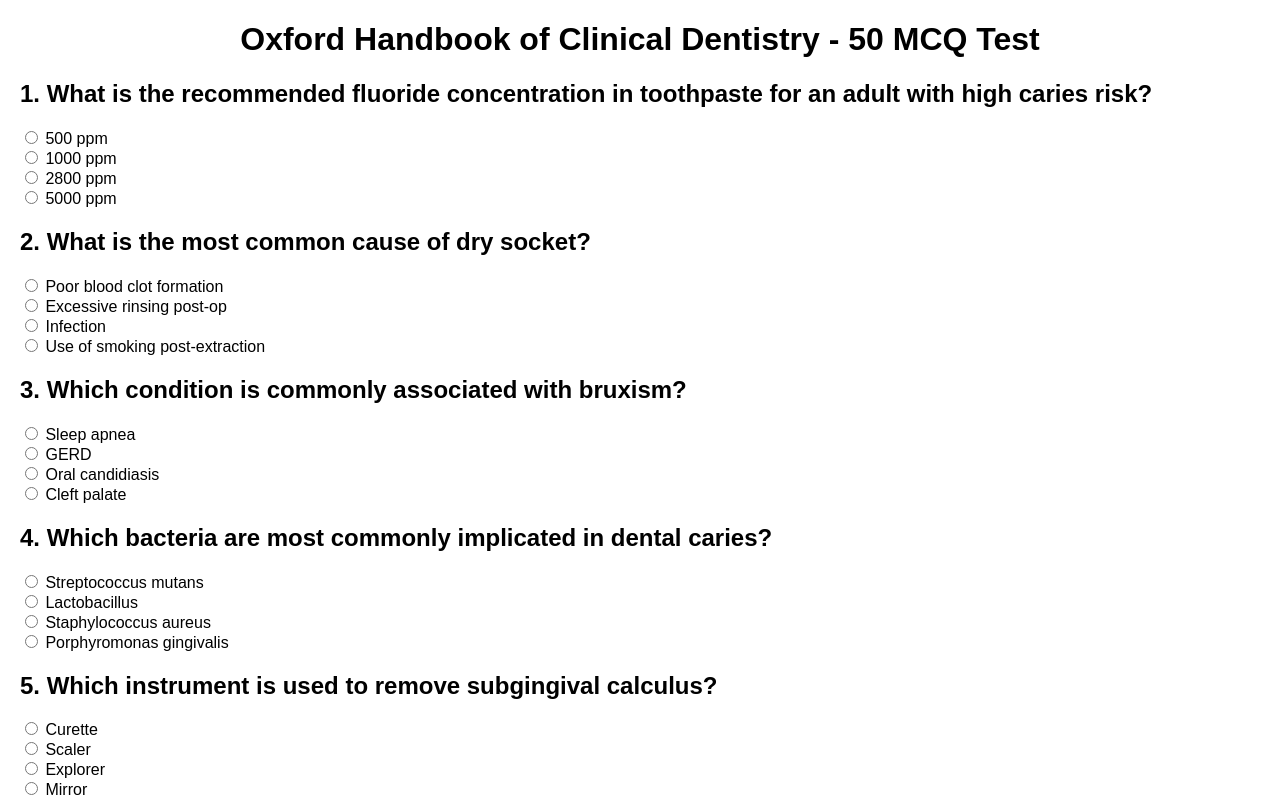
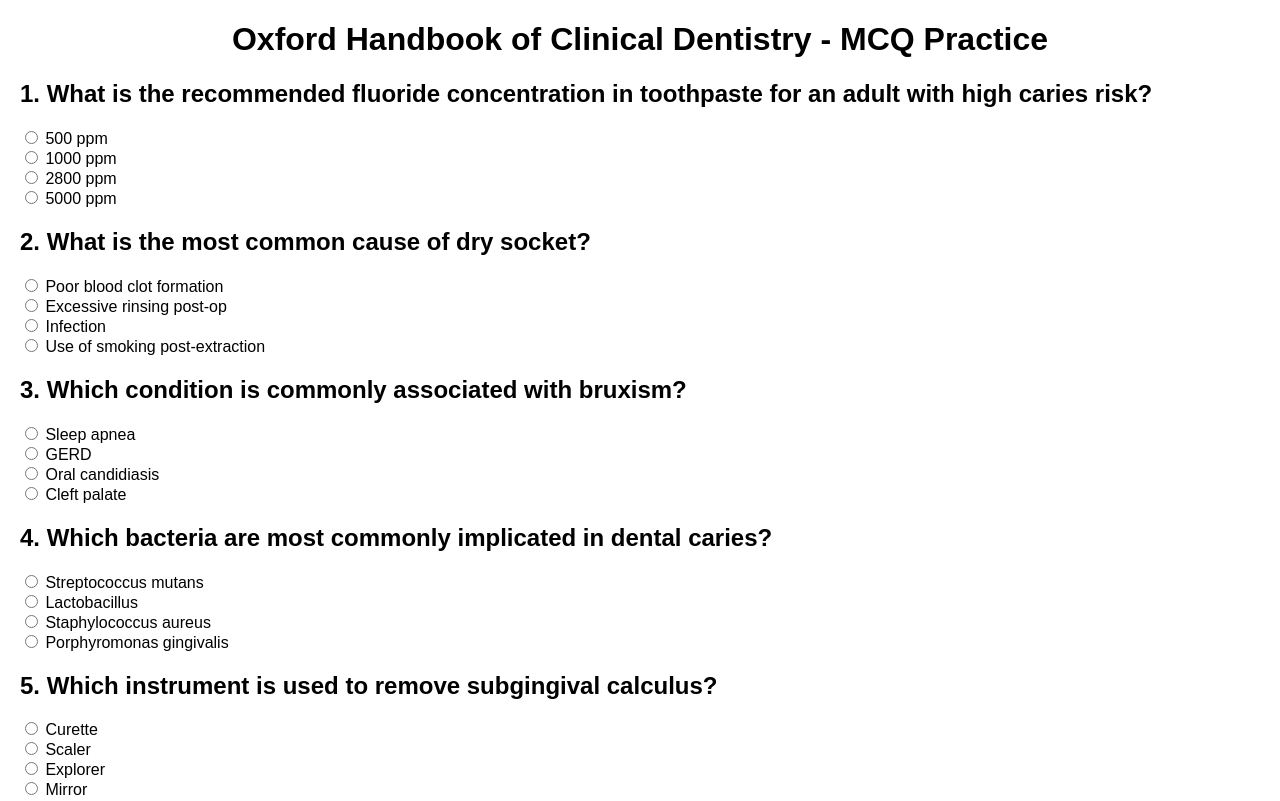
Before and after one commit to jordyryankidd/OXFORD-HANDBOOK-MCQ, a plain HTML site: page index.html in a window 1280 px wide. Shown: the top 801 px of the page. Drawn offline with Linux system fonts and the light colour scheme.

Commit message:
Update index.html

```diff
--- a/index.html
+++ b/index.html
@@ -7,7 +7,7 @@
   <link rel="stylesheet" href="styles.css">
 </head>
 <body>
-  <h1>Oxford Handbook of Clinical Dentistry - 50 MCQ Test</h1>
+  <h1>Oxford Handbook of Clinical Dentistry - MCQ Practice</h1>
   <div id="quizContainer">
     <form id="quizForm"></form>
     <p id="result"></p>
```
